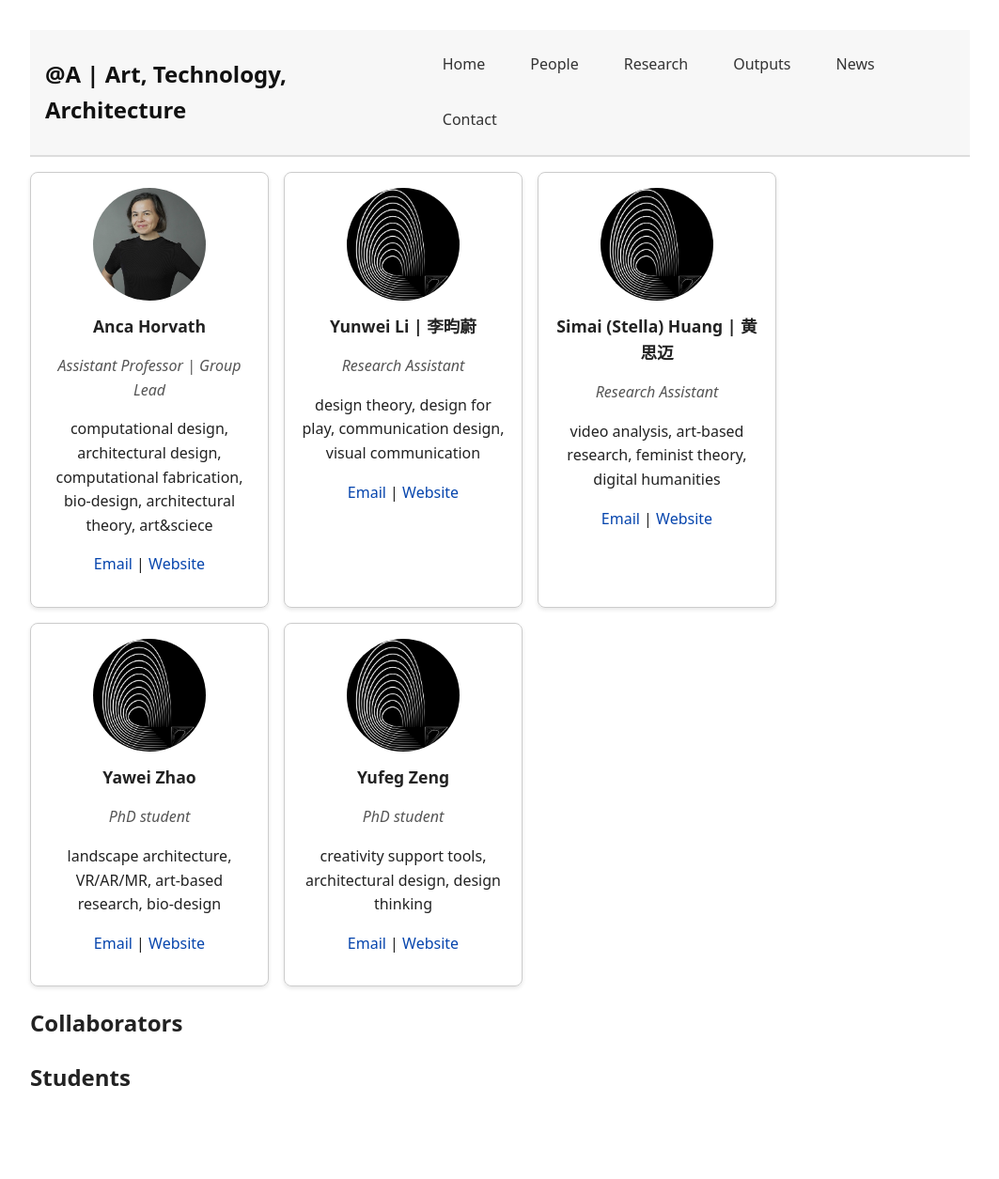
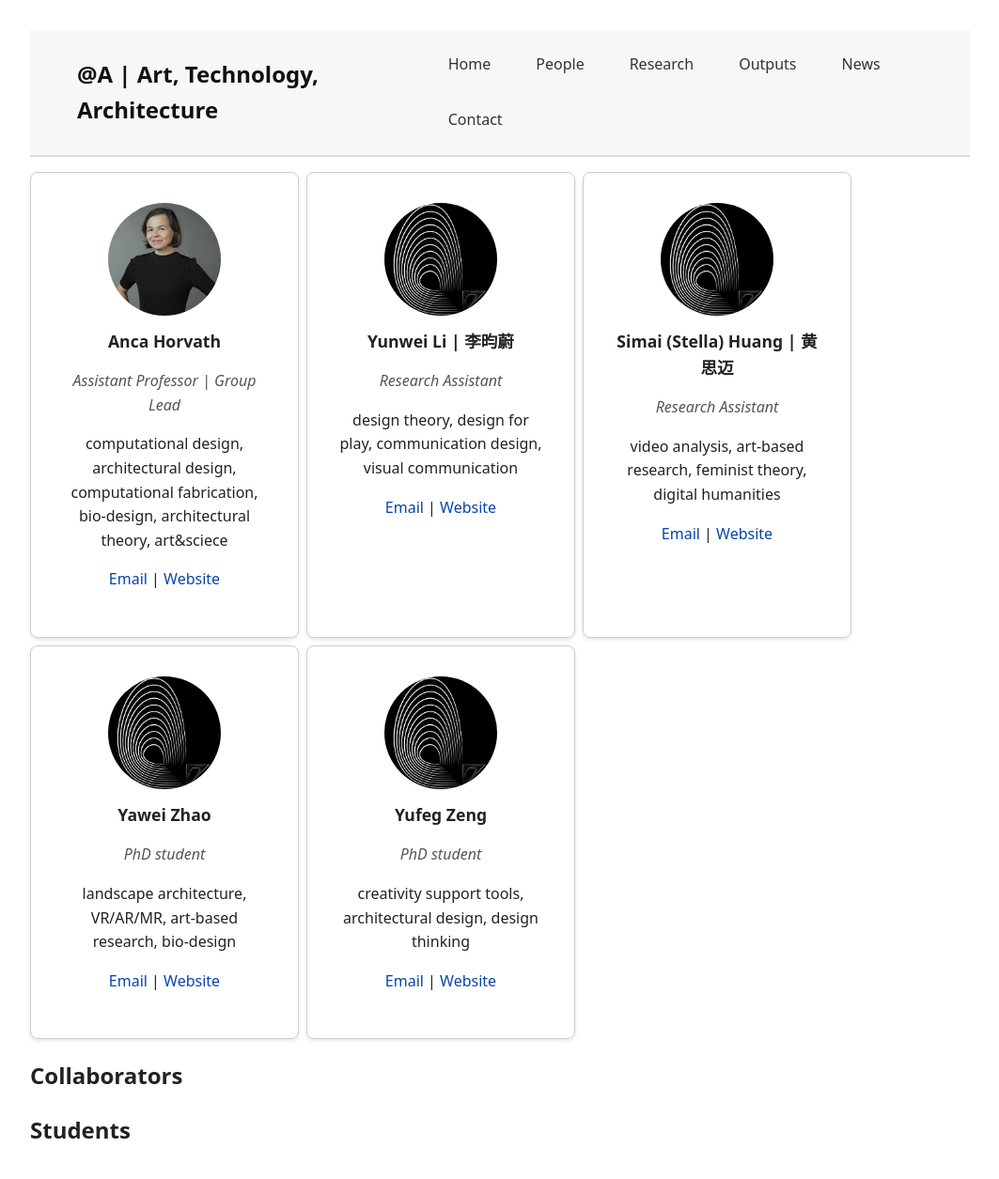
Before and after one commit to anqua/at-a, a Jekyll site: the page built from people.md, in a window 1280 px wide. Shown: the whole page at 94% size, without its empty margins (108-1171 px from the left). Built offline with Jekyll 4.4.1, drawn with Linux system fonts in a browser that asks for light colours; before the commit the page ends 1199 px from its top, so only the background shows below that.

Commit message:
Update style.css

```diff
--- a/assets/css/style.css
+++ b/assets/css/style.css
@@ -19,7 +19,7 @@ header {
 }
 
 .header-inner {
-  max-width: 1000px;
+  max-width: 900px;
   margin: 0 auto;
   padding: 1.2em 1em;
   display: flex;
@@ -123,12 +123,12 @@ main h1 {
 #people {
   display: flex;
   flex-wrap: wrap;
-  gap: 1em;
+  gap: 0.5em;
 }
 
 .person-card {
   border: 1px solid #ccc;
-  padding: 1em;
+  padding: 2em;
   width: 220px;
   text-align: center;
   border-radius: 8px;
```
